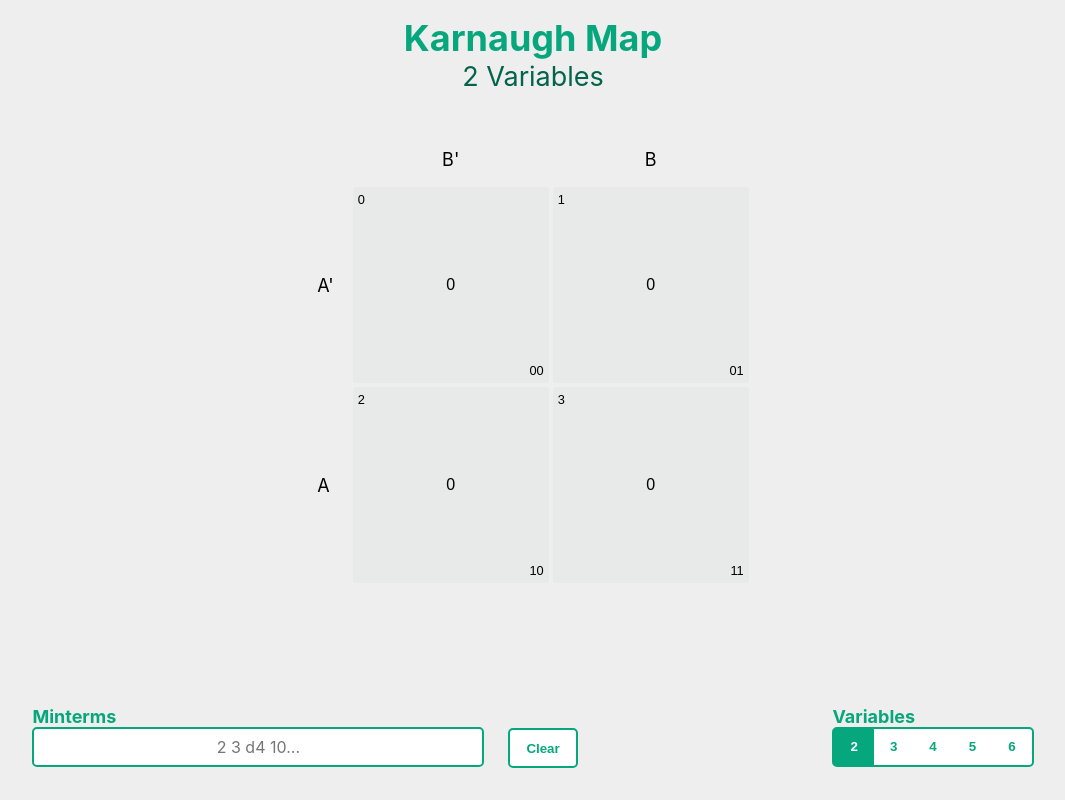
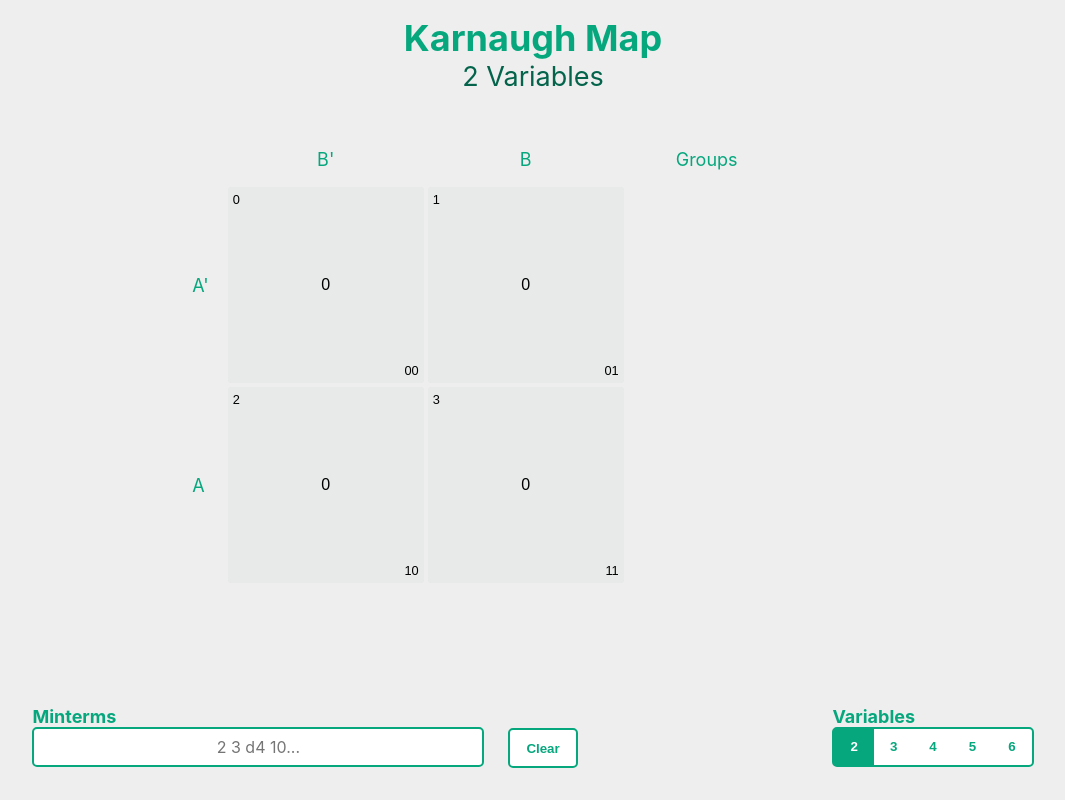
Before and after one commit to rtspw/Karnaugh-Maps-Revisited, a React (Create React App) app: page / in a window 1280 px wide. Shown: the whole page, without its empty margins (107-1172 px from the left). Built offline with nearby package versions, Linux system fonts and the light colour scheme.

Commit message:
Added minterm group display

```diff
--- a/src/App.jsx
+++ b/src/App.jsx
@@ -14,7 +14,7 @@ function App() {
   const [varNumPage, setVarNumPage] = useState(2);
   const [gridValues, setGridValues] = useState(new Array(Math.pow(2, varNumPage)).fill('0'));
   const [gridBoxSize, setGridBoxSize] = useState('200px');
-  const [mintermGroups, setMintermGroups] = useState({});
+  const [mintermGroups, setMintermGroups] = useState([]);
   const [activeMinterms, setActiveMinterms] = useState({
     terms: [],
     dontCares: [],
@@ -43,6 +43,7 @@ function App() {
     minterms.terms.forEach(term => newGridValues[term] = '1');
     minterms.dontCares.forEach(term => newGridValues[term] = 'X');
     setGridValues(newGridValues);
+    setMintermGroups(new MintermList(varNumPage, minterms.terms, minterms.dontCares).getGroups());
   }
 
   function onGridButtonClick(decimalValue) {
@@ -59,6 +60,7 @@ function App() {
     const dontCares = gridValuesCopy.map((x, idx) => (x === 'X') ? idx : null).filter(x => x !== null);
     const newActiveMinterms = { terms, dontCares };
     setActiveMinterms(newActiveMinterms);
+    console.log(new MintermList(varNumPage, terms, dontCares).getGroups());
     setMintermGroups(new MintermList(varNumPage, terms, dontCares).getGroups());
   }
   console.log(mintermGroups);
@@ -81,6 +83,7 @@ function App() {
         gridValues={gridValues}
         onGridButtonClick={onGridButtonClick}
         gridBoxSize={gridBoxSize}
+        mintermGroups={mintermGroups}
       />
       <BottomBar
         onMintermInput={onMintermInput}
--- a/src/components/tables/TableContainer.jsx
+++ b/src/components/tables/TableContainer.jsx
@@ -10,20 +10,26 @@ import tableData from '../../util/tableData';
 import GridVisualTable from './GridVisualTable.jsx';
 
 function TableContainer(props) {
-  const { varNum, gridValues, onGridButtonClick, gridBoxSize } = props;
+  const {
+    varNum,
+    gridValues,
+    onGridButtonClick,
+    gridBoxSize,
+    mintermGroups,
+  } = props;
   const {
     leftTerms,
     topTerms,
     leftLabelMap,
     topLabelMap,
   } = tableData[varNum] ? tableData[varNum] : tableData['default'];
-
+  console.dir(mintermGroups, {depth: 100});
   return (
     <div css={css`
       display: flex;
       justify-content: center;
-      align-items: center;
-      flex-direction: column;
+      align-items: flex-start;
+      flex-direction: row;
       padding: 40px 0;
       margin-bottom: 100px;
     `}>
@@ -36,6 +42,38 @@ function TableContainer(props) {
         onClick={onGridButtonClick}
         gridBoxSize={gridBoxSize}
       />
+      <div css={css`
+        display: flex;
+        flex-direction: column;
+        margin-left: 50px;
+      `}>
+        <div css={css`
+          display: flex;
+          flex-direction: row;
+          margin-bottom: 15px;
+          text-align: center;
+          color: ${colors.main};
+          width: 200px;
+        `}>
+          Groups
+        </div>
+        {mintermGroups.map((group, idx) => {
+          return <div css={css`
+            padding: 10px;
+            max-width: 200px;
+          `}>
+            {'('}
+            {group.decimalRepresentation.map((dec, idx) => {
+              if (idx === group.decimalRepresentation.length - 1) return <span>{dec}</span>
+              return <span>{dec + ', '}</span>
+            })}
+            {')  '}
+            {group.outputTerm}
+          </div>
+        })}
+
+      </div>
+
     </div>
   );
 }
@@ -45,10 +83,12 @@ TableContainer.propTypes = {
   gridValues: PropTypes.array.isRequired,
   onGridButtonClick: PropTypes.func.isRequired,
   gridBoxSize: PropTypes.string,
+  mintermGroups: PropTypes.array,
 };
 
 TableContainer.defaultProps = {
   gridBoxSize: '75px',
+  mintermGroups: [],
 };
 
 export default TableContainer;
--- a/src/components/tables/TableLeftLabelBar.jsx
+++ b/src/components/tables/TableLeftLabelBar.jsx
@@ -29,6 +29,7 @@ function TableLeftLabelBar(props) {
     <div css={css`
       display: flex;
       flex-direction: column-reverse;
+      color: ${colors.main};
     `}>
       {labelElements}
     </div>
--- a/src/components/tables/TableTopLabelBar.jsx
+++ b/src/components/tables/TableTopLabelBar.jsx
@@ -27,6 +27,7 @@ function TableTopLabelBar(props) {
       display: flex;
       flex-direction: row;
       margin-bottom: 15px;
+      color: ${colors.main};
     `}>
       {labelElements}
     </div>
```
